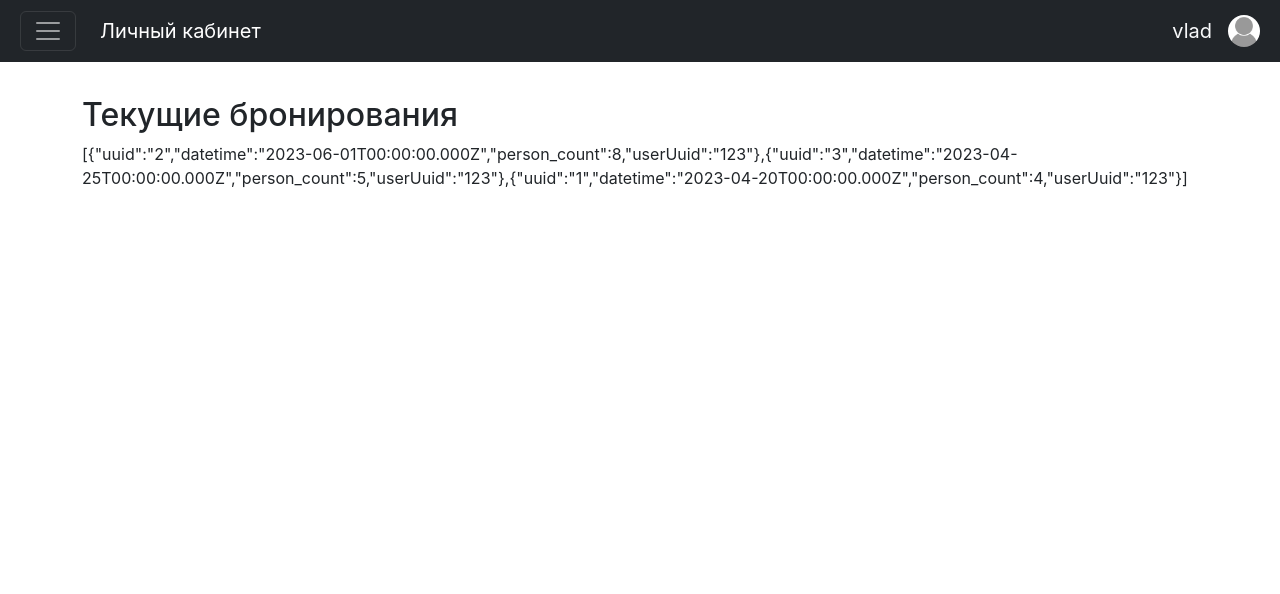
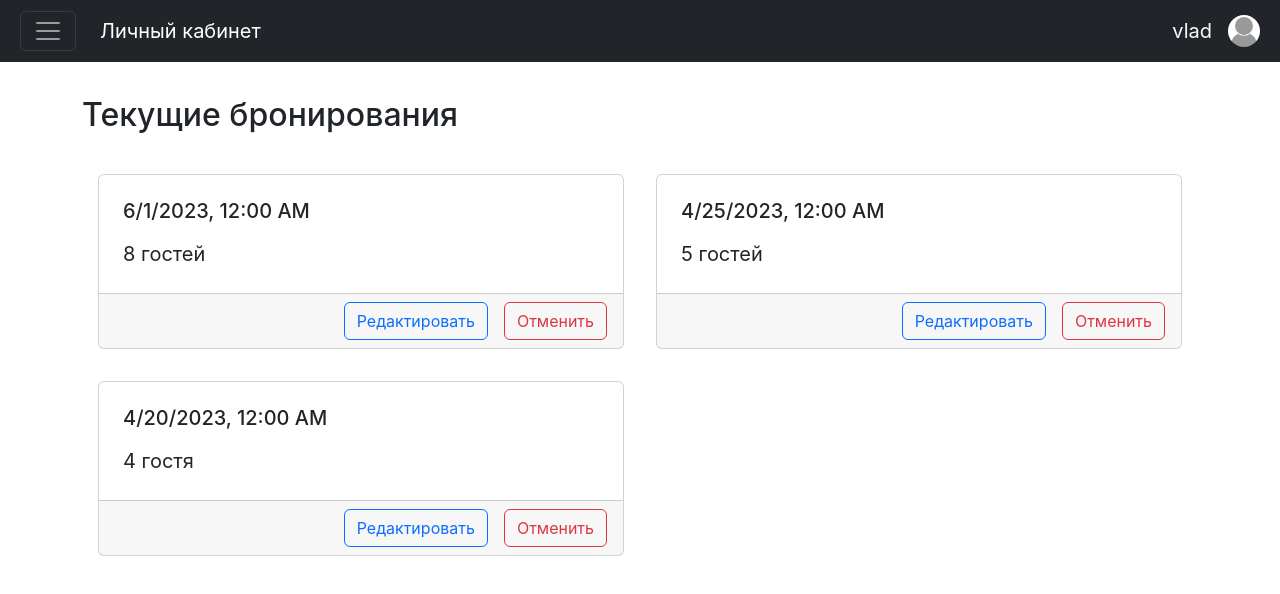
Before and after one commit to VladBrok/frontend-dev-test-task, a React (Vite) app: page /dashboard in a window 1280 px wide. Shown: the top 594 px of the page. Built offline with nearby package versions, Linux system fonts and the light colour scheme.

Commit message:
create a booking-list and booking-card components

```diff
--- /dev/null
+++ b/src/components/booking-card.tsx
@@ -0,0 +1,28 @@
+import formatDatetime from "../lib/format-datetime"
+import pluralizeGuestCount from "../lib/pluralize-guest-count"
+import { IBooking } from "../lib/types"
+import Card from "react-bootstrap/Card"
+import Button from "react-bootstrap/Button"
+
+export interface IBookingProps {
+  booking: IBooking
+}
+
+export default function BookingCard({ booking }: IBookingProps) {
+  return (
+    <div className="p-3">
+      <Card>
+        <Card.Body className="p-4">
+          <Card.Title> {formatDatetime(booking.datetime)} </Card.Title>
+          <Card.Text className="fs-5 mt-3">
+            {pluralizeGuestCount(booking.guestCount)}
+          </Card.Text>
+        </Card.Body>
+        <Card.Footer className="d-flex justify-content-end gap-3">
+          <Button variant="outline-primary">Редактировать</Button>
+          <Button variant="outline-danger">Отменить</Button>
+        </Card.Footer>
+      </Card>
+    </div>
+  )
+}
--- /dev/null
+++ b/src/components/booking-list.tsx
@@ -0,0 +1,30 @@
+import { IBooking } from "../lib/types"
+import Container from "react-bootstrap/Container"
+import Row from "react-bootstrap/Row"
+import Col from "react-bootstrap/Col"
+import BookingCard from "./booking-card"
+import { useMemo } from "react"
+import dateComparator from "../lib/date-comparator"
+
+export interface IBookingListProps {
+  bookings: IBooking[]
+}
+
+export default function BookingList({ bookings }: IBookingListProps) {
+  const sortedBookings = useMemo(
+    () => bookings.sort((a, b) => dateComparator(b.datetime, a.datetime)),
+    [bookings],
+  )
+
+  return (
+    <Container>
+      <Row xm={1} md={2}>
+        {sortedBookings.map((booking) => (
+          <Col key={booking.uuid} className="p-0">
+            <BookingCard booking={booking} />
+          </Col>
+        ))}
+      </Row>
+    </Container>
+  )
+}
--- a/src/dummy-backend/storage.ts
+++ b/src/dummy-backend/storage.ts
@@ -19,19 +19,19 @@ const INITIAL: IStorageData = {
     {
       uuid: "1",
       datetime: new Date(2023, 3, 20).toISOString(),
-      person_count: 4,
+      guestCount: 4,
       userUuid: "123",
     },
     {
       uuid: "2",
       datetime: new Date(2023, 5, 1).toISOString(),
-      person_count: 8,
+      guestCount: 8,
       userUuid: "123",
     },
     {
       uuid: "3",
       datetime: new Date(2023, 3, 25).toISOString(),
-      person_count: 5,
+      guestCount: 5,
       userUuid: "123",
     },
   ],
--- /dev/null
+++ b/src/lib/format-datetime.ts
@@ -0,0 +1,9 @@
+export default function (datetime: string): string {
+  return new Intl.DateTimeFormat(navigator.language, {
+    day: "numeric",
+    month: "numeric",
+    year: "numeric",
+    minute: "numeric",
+    hour: "numeric",
+  }).format(new Date(datetime))
+}
--- /dev/null
+++ b/src/lib/pluralize-guest-count.ts
@@ -0,0 +1,5 @@
+import pluralize from "./pluralize"
+
+export default function (count: number): string {
+  return `${count} ${pluralize(count, ["гость", "гостя", "гостей"])}`
+}
--- /dev/null
+++ b/src/lib/pluralize.ts
@@ -0,0 +1,22 @@
+/**
+ * @example
+ * // returns "гостя"
+ * pluralize(2, [
+ *   "гость",
+ *   "гостя",
+ *   "гостей",
+ * ]);
+ */
+export default function (count: number, words: [string, string, string]) {
+  const absCount = Math.abs(count)
+  const lastTwoDigits = absCount % 100
+  const lastDigit = absCount % 10
+
+  return lastTwoDigits > 10 && lastTwoDigits < 20
+    ? words[2]
+    : lastDigit > 1 && lastDigit < 5
+    ? words[1]
+    : lastDigit == 1
+    ? words[0]
+    : words[2]
+}
--- a/src/routes/dashboard.tsx
+++ b/src/routes/dashboard.tsx
@@ -1,30 +1,24 @@
 import Container from "react-bootstrap/Container"
 import useCurrentUser from "../hooks/use-current-user"
 import useBookings from "../hooks/queries/use-bookings"
-import { useMemo } from "react"
-import dateComparator from "../lib/date-comparator"
+import BookingList from "../components/booking-list"
 
 export default function Dashboard() {
   const user = useCurrentUser()
   const userUuid = user?.uuid || ""
   const bookingsRequest = useBookings(userUuid)
 
-  const sortedBookings = useMemo(
-    () =>
-      bookingsRequest.data?.sort((a, b) =>
-        dateComparator(b.datetime, a.datetime),
-      ) ?? [],
-    [bookingsRequest.data],
-  )
-
   if (!user) {
     return <></>
   }
 
+  // TODO: loading/error
   return (
     <Container>
-      <h1 className="fs-2">Текущие бронирования</h1>
-      {JSON.stringify(sortedBookings)}
+      <h1 className="fs-2 mb-4">Текущие бронирования</h1>
+      {bookingsRequest.isSuccess && (
+        <BookingList bookings={bookingsRequest.data} />
+      )}
     </Container>
   )
 }
```
Also changed, not shown: src/lib/types.ts (+7 -1 lines).
